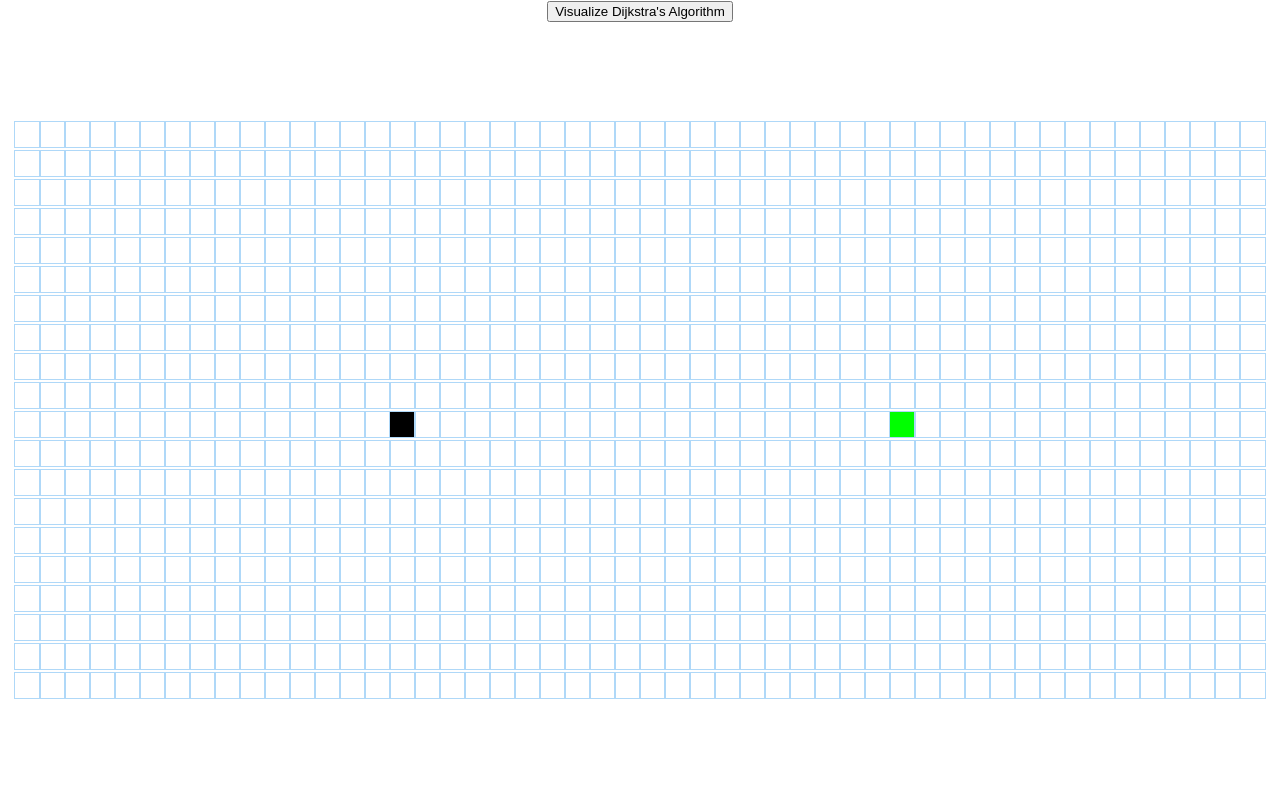
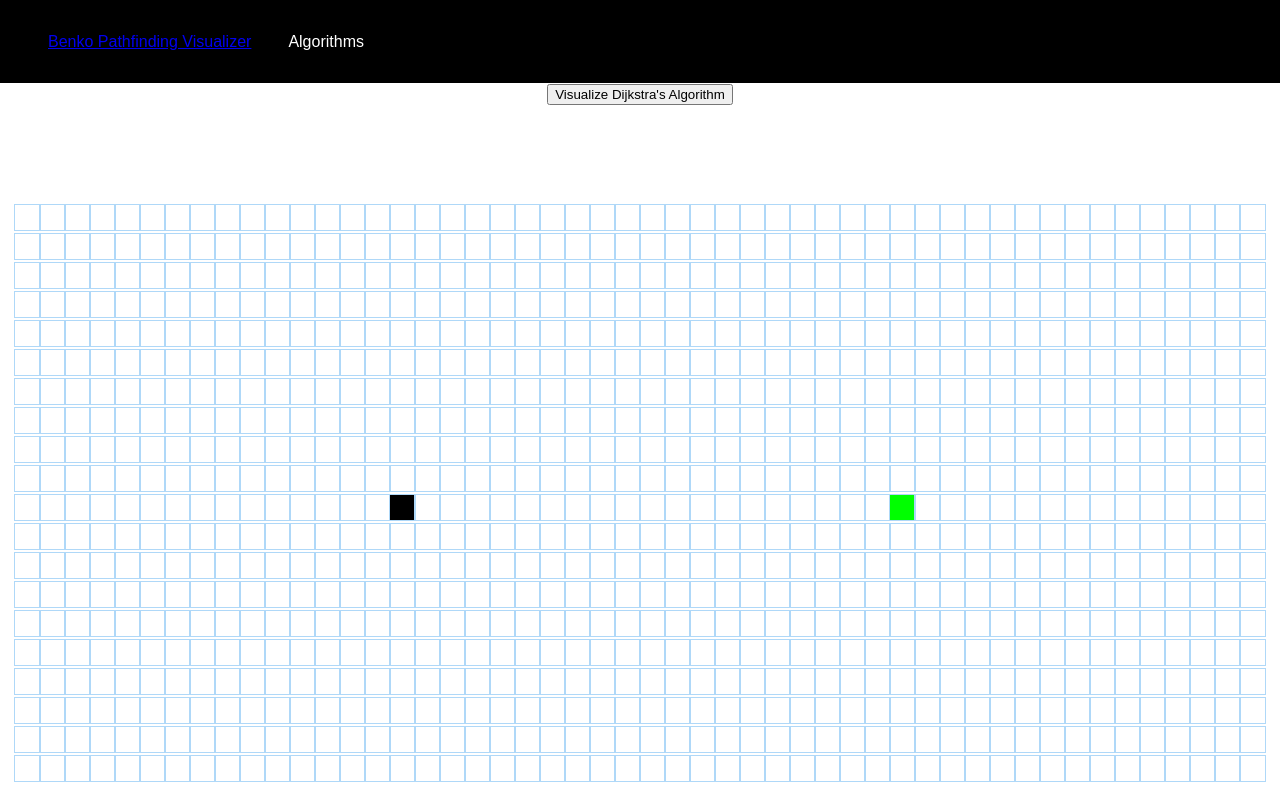
Before and after one commit to MatijaBenko/Visual_Pathfinder_REACT, a React (Create React App) app in the folder my-app/: page / in a window 1280 px wide. Built offline with nearby package versions, Linux system fonts and the light colour scheme.

Commit message:
Initial Start on Navbar

```diff
--- /dev/null
+++ b/my-app/src/Navbar/Navbar.css
@@ -0,0 +1,59 @@
+.navbar {
+  overflow: hidden;
+  background-color: rgb(0, 0, 0);
+  font-family: Arial, Helvetica, sans-serif;
+}
+
+.container-navbar {
+  margin: 1rem;
+  padding: 1rem 1rem;
+  text-align: left;
+}
+
+.navbar-child {
+  display: inline-block;
+  padding: 0rem 1rem;
+  vertical-align: middle;
+}
+
+.dropdown-container .dropbtn {
+  cursor: pointer;
+  font-size: 16px;
+  border: none;
+  outline: none;
+  color: rgb(255, 255, 255);
+  padding: 0px 5px;
+  background-color: inherit;
+  font-family: inherit;
+}
+
+.dropdown-container:hover .dropbtn,
+.dropbtn:focus {
+  color: red;
+}
+
+.dropdown-content {
+  display: none;
+  position: absolute;
+  background-color: #f9f9f9;
+  min-width: 160px;
+  box-shadow: 0px 8px 16px 0px rgba(0, 0, 0, 0.2);
+  z-index: 1;
+}
+
+.dropdown-content a {
+  float: none;
+  color: black;
+  padding: 12px 16px;
+  text-decoration: none;
+  display: block;
+  text-align: left;
+}
+
+.dropdown-content a:hover {
+  background-color: #ddd;
+}
+
+.show {
+  display: block;
+}
--- /dev/null
+++ b/my-app/src/Navbar/Navbar.js
@@ -0,0 +1,46 @@
+import React, { Component } from "react";
+
+import "./Navbar.css";
+
+export default class Navbar extends Component {
+  render() {
+    return (
+      <nav className="navbar">
+        <div className="container-navbar">
+          <div className="navbar-header navbar-child">
+            <a id="refershButton" className="navbar-brand" href="/#">
+              Benko Pathfinding Visualizer
+            </a>
+          </div>
+          <div className="dropdown-container navbar-child">
+            <button className="dropbtn" onClick={clickDropDownMenu}>
+              Algorithms
+            </button>
+            <div className="dropdown-content" id="algorithmDropDownMenu">
+              <a href="/#" id="startButtonDijkstra">
+                Dijkstra's Algorithm
+              </a>
+              <a href="/#" id="startButtonAStar">
+                A* Search
+              </a>
+            </div>
+          </div>
+        </div>
+      </nav>
+    );
+  }
+}
+
+function clickDropDownMenu() {
+    document.getElementById("algorithmDropDownMenu").classList.toggle("show");
+  }
+
+  // Close the dropdown if the user clicks outside of it
+  window.onclick = function(e) {
+    if (!e.target.matches('.dropbtn')) {
+    var myDropdown = document.getElementById("algorithmDropDownMenu");
+      if (myDropdown.classList.contains('show')) {
+        myDropdown.classList.remove('show');
+      }
+    }
+  }
--- a/my-app/src/PathfindingVisualizer/PathfindingVisualizer.jsx
+++ b/my-app/src/PathfindingVisualizer/PathfindingVisualizer.jsx
@@ -1,6 +1,7 @@
 import React, { Component } from "react";
 import Node from "./Node/Node";
 import { dijkstra, getNodesInShortestPathOrder } from "../algorithms/dijkstra";
+import Navbar from "../Navbar/Navbar";
 
 import "./PathfindingVisualizer.css";
 
@@ -79,6 +80,7 @@ export default class PathfindingVisualizer extends Component {
 
     return (
       <>
+      <Navbar></Navbar>
         <button onClick={() => this.visualizeDijkstra()}>
           Visualize Dijkstra's Algorithm
         </button>
```
